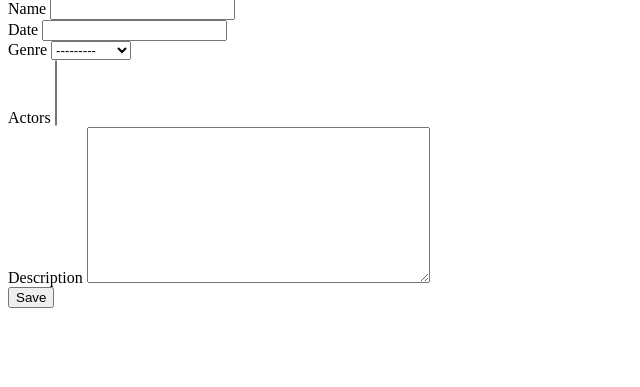
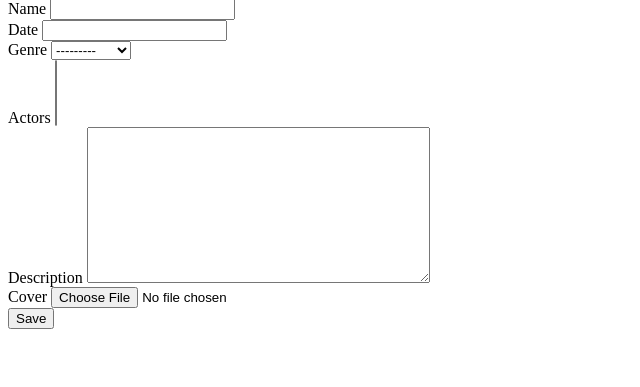
Before and after one commit to awp2017/MovieBox, a Django app: template MovieBoxProject/MovieBox/templates/edit_movie.html in a window 1280 px wide. Shown: the part 241-628 px from the top of the page, without its empty margins (0-640 px from the left). Run offline with Django 3.2, Linux system fonts and the light colour scheme; the template is opened without the code that fills it: values that come from a table or form of the project are taken from there, others are empty.

Commit message:
added edit movie add file functionality

```diff
--- a/MovieBoxProject/MovieBox/models.py
+++ b/MovieBoxProject/MovieBox/models.py
@@ -32,7 +32,7 @@ class Movie(models.Model):
         (8, "Sci-Fi"),
     ])
     score = models.FloatField(default=0.0)
-    cover =  models.ImageField(default='')
+    cover =  models.ImageField(default='', blank=True)
     description = models.TextField(max_length=5000)
     actors = models.ManyToManyField(Actor, related_name='Movies')
 
--- a/MovieBoxProject/MovieBox/templates/edit_movie.html
+++ b/MovieBoxProject/MovieBox/templates/edit_movie.html
@@ -53,6 +53,10 @@
         <label for="id_description">Description</label>
         <textarea id="id_description" name="description" maxlength="5000" rows="10" cols="40" required>{{ form.instance.description }}</textarea>
     </div>
+    <div>
+        <label for="id_cover">Cover</label>
+        <input id="id_cover" type="file" name="cover"/>
+    </div>
     <button type="submit" class="btn btn-primary">Save</button>
 </form>
 
```
Also changed, not shown: MovieBoxProject/MovieBox/media/MV5BMjI0MTg3MzI0M15BMl5BanBnXkFtZTcwMzQyODU2Mw._V1_UY1200_CR13006301200_AL_.jpg (added), MovieBoxProject/MovieBox/migrations/0017_auto_20180113_1330.py (added).
